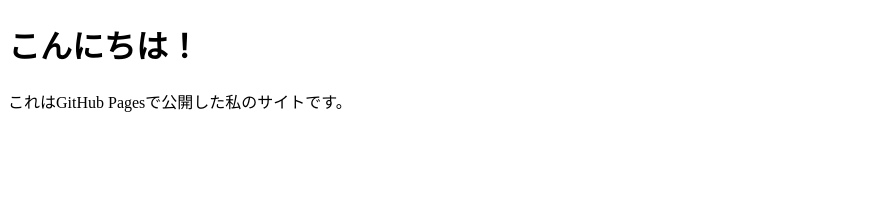
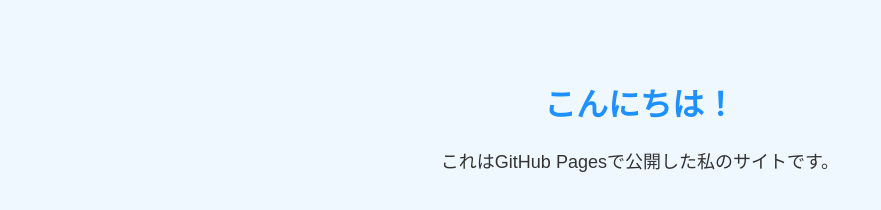
Before and after one commit to ruinzz05/my-website, a plain HTML site: page index.html in a window 1280 px wide. Shown: the whole page, without its empty margins (0-881 px from the left). Drawn offline with Linux system fonts and the light colour scheme.

Commit message:
Add files via upload

```diff
--- a/index.html
+++ b/index.html
@@ -3,6 +3,7 @@
 <head>
   <meta charset="utf-8">
   <title>私の初めてのサイト</title>
+  <link rel="stylesheet" href="style.css">
 </head>
 <body>
   <h1>こんにちは！</h1>
--- /dev/null
+++ b/style.css
@@ -0,0 +1,15 @@
+body {
+  background-color: #f0f8ff;
+  color: #333;
+  font-family: Arial, sans-serif;
+  text-align: center;
+  padding: 50px;
+}
+
+h1 {
+  color: #1e90ff;
+}
+
+p {
+  font-size: 18px;
+}
```
